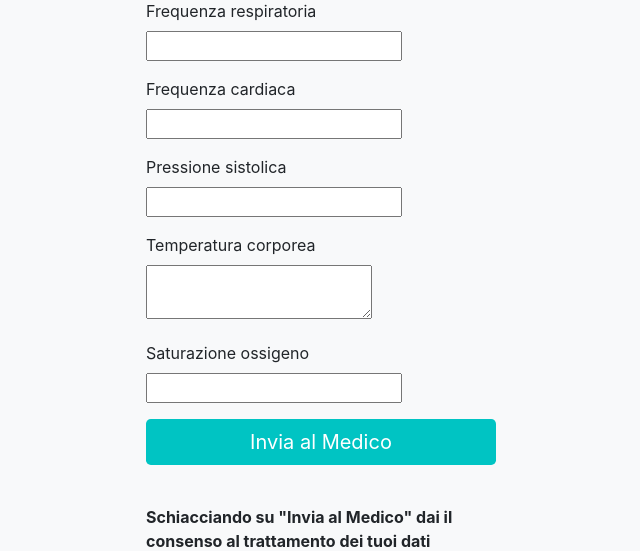
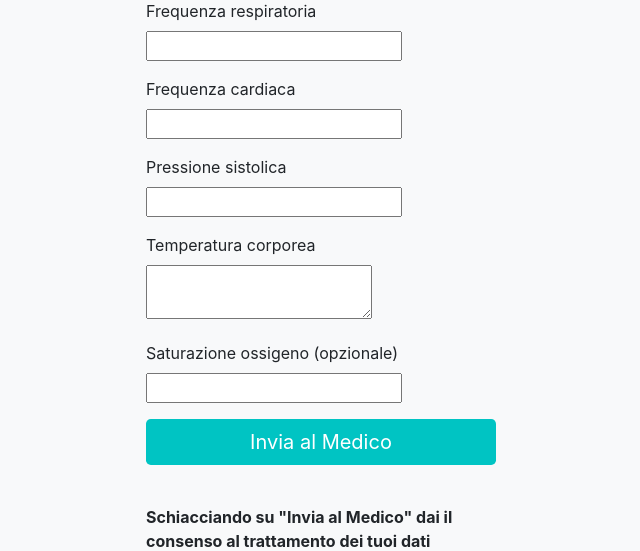
Before and after one commit to 8sam9/staysafe-med, a Django app: template templates/patient/add_illness_data.html in a window 1280 px wide. Shown: the part 96-647 px from the top of the page, without its empty margins (319-959 px from the left). Run offline with Django 3.2, Linux system fonts and the light colour scheme; the template is opened without the code that fills it: most values are stand-ins (such as "Sample title", 1, 10 or a date in 2020); form fields are guessed from the names that the template uses; some libraries are stand-ins or nearby versions.

Commit message:
optional field

```diff
--- a/templates/patient/add_illness_data.html
+++ b/templates/patient/add_illness_data.html
@@ -41,7 +41,7 @@
                             {{ form.body_temperature | add_class:"form-control" }}
                         </div>
                         <div class="form-group">
-                            <label for="{{ form.oxygen_saturation.id_for_label }}">Saturazione ossigeno</label>
+                            <label for="{{ form.oxygen_saturation.id_for_label }}">Saturazione ossigeno (opzionale)</label>
                             {{ form.oxygen_saturation | add_class:"form-control" }}
                         </div>
                         <input type="submit" value="Invia al Medico" class="btn btn-lg btn-block btn-success btn-submit">
```
